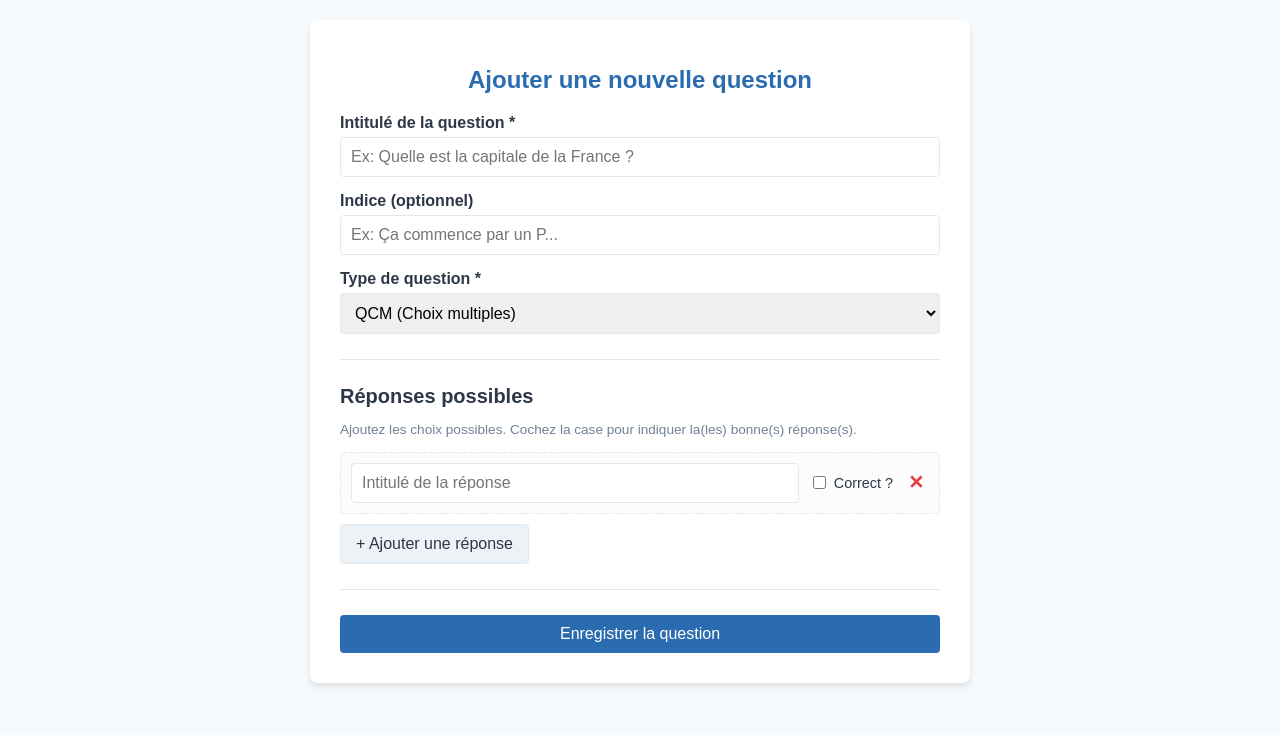
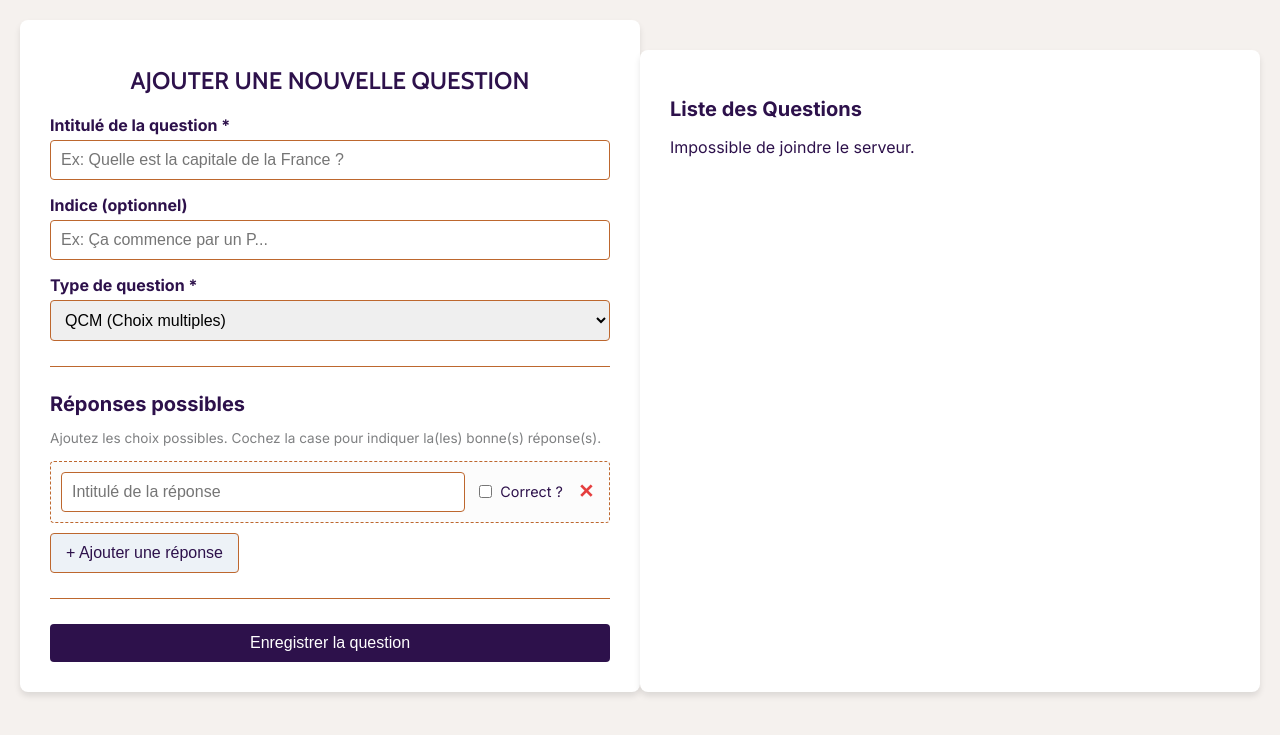
Before and after one commit to AddemZbalah/quizfourdescasseaux, a PHP site: page /frontend/admin/admin.html in a window 1280 px wide. Shown: the top 735 px of the page. Run offline with PHP 8.4, Linux system fonts and the light colour scheme.

Commit message:
backoffice presque terminé

```diff
--- a/frontend/admin/admin.css
+++ b/frontend/admin/admin.css
@@ -1,18 +1,22 @@
-/* Variables de couleurs minimalistes classiques */
+@import url('https://fonts.googleapis.com/css2?family=Cabin:wght@600&family=Inter:wght@400;500;700&display=swap');
+
+/* Variables de couleurs de l'application (Four des Casseaux) */
 :root {
-    --primary-color: #2b6cb0;
-    --primary-hover: #2c5282;
-    --background: #f7fafc;
+    --primary-color: #2d114b;
+    --primary-hover: #421b6d;
+    --background: #f5f1ee;
     --surface: #ffffff;
-    --text-main: #2d3748;
-    --text-muted: #718096;
-    --border: #e2e8f0;
+    --text-main: #2d114b;
+    --text-muted: #7f8082;
+    --border: #bd672e;
     --danger: #e53e3e;
     --success: #38a169;
+    --font-sans: "Inter", sans-serif;
+    --font-title: "Cabin", sans-serif;
 }
 
 body {
-    font-family: Arial, sans-serif;
+    font-family: var(--font-sans);
     background-color: var(--background);
     color: var(--text-main);
     margin: 0;
@@ -35,6 +39,8 @@ h1 {
     margin-bottom: 20px;
     text-align: center;
     color: var(--primary-color);
+    font-family: var(--font-title);
+    text-transform: uppercase;
 }
 
 h2 {
@@ -100,6 +106,54 @@ input[type="text"]:focus, select:focus {
     align-items: center;
     gap: 5px;
     margin: 0;
+}
+
+/* Liste des questions existantes */
+.list-container {
+    margin-top: 30px;
+}
+
+.question-item {
+    border: 1px solid var(--border);
+    padding: 15px;
+    border-radius: 8px;
+    margin-bottom: 15px;
+    background-color: #fafafa;
+}
+
+.question-header {
+    display: flex;
+    justify-content: space-between;
+    align-items: flex-start;
+    margin-bottom: 10px;
+}
+
+.question-title {
+    font-weight: bold;
+    color: var(--primary-color);
+    font-size: 1.1rem;
+    margin: 0;
+}
+
+.answer-list {
+    margin-top: 10px;
+    padding-left: 20px;
+}
+
+.answer-list li {
+    margin-bottom: 5px;
+    display: flex;
+    justify-content: space-between;
+    align-items: center;
+}
+
+.correct-badge {
+    background-color: var(--success);
+    color: white;
+    padding: 2px 6px;
+    border-radius: 4px;
+    font-size: 0.75rem;
+    margin-left: 10px;
 }
 
 /* Boutons */
--- a/frontend/admin/admin.html
+++ b/frontend/admin/admin.html
@@ -56,6 +56,13 @@
     </form>
   </div>
 
+  <div class="admin-container list-container">
+    <h2>Liste des Questions</h2>
+    <div id="questionsList">
+      <p>Chargement des questions en cours...</p>
+    </div>
+  </div>
+
   <!-- Javascript du backoffice -->
   <script src="./admin.js"></script>
 </body>
--- a/frontend/admin/admin.js
+++ b/frontend/admin/admin.js
@@ -1,6 +1,6 @@
-// Configuration de l'URL du Backend API
-const API_BASE_URL = 'http://localhost/quiz-four_des_casseaux/backend/api';
-// (Ajuster localhost si ton backend est sur un port / nom de domaine différent)
+// L'URL de ton API en production !
+// On pointe directement vers le backend sécurisé
+const API_BASE_URL = 'https://espaceporcelaine.com/Quiz/backend/api';
 
 document.addEventListener('DOMContentLoaded', () => {
 
@@ -113,6 +113,7 @@ document.addEventListener('DOMContentLoaded', () => {
         questionForm.reset();
         answersContainer.innerHTML = '';
         addAnswerRow(); // Remet un champ vide
+        loadAdminQuestions(); // Recharger la liste en bas
       } else {
         showMessage(data.error || 'Erreur lors de la création de la question.', 'error');
       }
@@ -130,6 +131,107 @@ document.addEventListener('DOMContentLoaded', () => {
     }
   });
 
+  // ========== GESTION DE L'AFFICHAGE DES QUESTIONS ==========
+
+  const questionsListContainer = document.getElementById('questionsList');
+
+  async function loadAdminQuestions() {
+    try {
+      const response = await fetch(`${API_BASE_URL}/questions-details`);
+      const data = await response.json();
+
+      if (response.ok && data.questions) {
+        renderQuestionsList(data.questions);
+      } else {
+        questionsListContainer.innerHTML = '<p>Erreur lors du chargement des questions.</p>';
+      }
+    } catch (error) {
+      console.error("Erreur HTTP:", error);
+      questionsListContainer.innerHTML = '<p>Impossible de joindre le serveur.</p>';
+    }
+  }
+
+  function renderQuestionsList(questions) {
+    if (questions.length === 0) {
+      questionsListContainer.innerHTML = '<p>Aucune question pour le moment.</p>';
+      return;
+    }
+
+    questionsListContainer.innerHTML = '';
+
+    questions.forEach(q => {
+      const qDiv = document.createElement('div');
+      qDiv.className = 'question-item';
+
+      let answersHtml = '<ul class="answer-list">';
+      if (q.reponses && q.reponses.length > 0) {
+        q.reponses.forEach(rep => {
+          const badge = rep.is_correct ? '<span class="correct-badge">Vrai</span>' : '';
+          answersHtml += `
+            <li>
+              <span>${rep.intitule} ${badge}</span>
+              <button class="btn-remove" onclick="deleteAnswer(${rep.id})" title="Supprimer la réponse">✕</button>
+            </li>
+          `;
+        });
+      } else {
+        answersHtml += '<li><i>Aucune réponse configurée</i></li>';
+      }
+      answersHtml += '</ul>';
+
+      qDiv.innerHTML = `
+        <div class="question-header">
+          <div>
+            <h3 class="question-title">#${q.id} - ${q.intitule}</h3>
+            <span class="help-text">Type : ${q.type}</span>
+          </div>
+          <button class="btn-secondary" style="color:var(--danger); border-color:var(--danger);" onclick="deleteQuestion(${q.id})">🗑️ Supprimer</button>
+        </div>
+        ${answersHtml}
+      `;
+
+      questionsListContainer.appendChild(qDiv);
+    });
+  }
+
+  // Celles-ci doivent être globales pour les onclick
+  window.deleteQuestion = async function (id) {
+    if (!confirm('Es-tu sûr de vouloir supprimer cette question (les réponses associées seront également supprimées) ?')) return;
+
+    try {
+      const response = await fetch(`${API_BASE_URL}/questions/${id}`, { method: 'DELETE' });
+      if (response.ok) {
+        showMessage('Question supprimée avec succès.', 'success');
+        loadAdminQuestions(); // Recharger la liste
+      } else {
+        const data = await response.json();
+        showMessage(data.error || 'Erreur lors de la suppression.', 'error');
+      }
+    } catch (error) {
+      showMessage('Impossible de joindre le serveur.', 'error');
+    }
+  }
+
+  window.deleteAnswer = async function (id) {
+    if (!confirm('Es-tu sûr de vouloir supprimer cette réponse ?')) return;
+
+    try {
+      const response = await fetch(`${API_BASE_URL}/reponses/${id}`, { method: 'DELETE' });
+      if (response.ok) {
+        showMessage('Réponse supprimée avec succès.', 'success');
+        loadAdminQuestions(); // Recharger la liste
+      } else {
+        const data = await response.json();
+        showMessage(data.error || 'Erreur lors de la suppression.', 'error');
+      }
+    } catch (error) {
+      showMessage('Impossible de joindre le serveur.', 'error');
+    }
+  }
+
+  // Charger les questions au démarrage de la page
+  loadAdminQuestions();
+
   // Fonctions utilitaires d'affichage de messages
   function showMessage(message, type = 'error') {
     messageBox.innerText = message;
```
Also changed, not shown: backend/Controller/QuestionController.php (+36 -0 lines), backend/Repository/QuestionRepository.php (+9 -0 lines), backend/Repository/ReponseRepository.php (+9 -0 lines), backend/index.php (+19 -4 lines).
